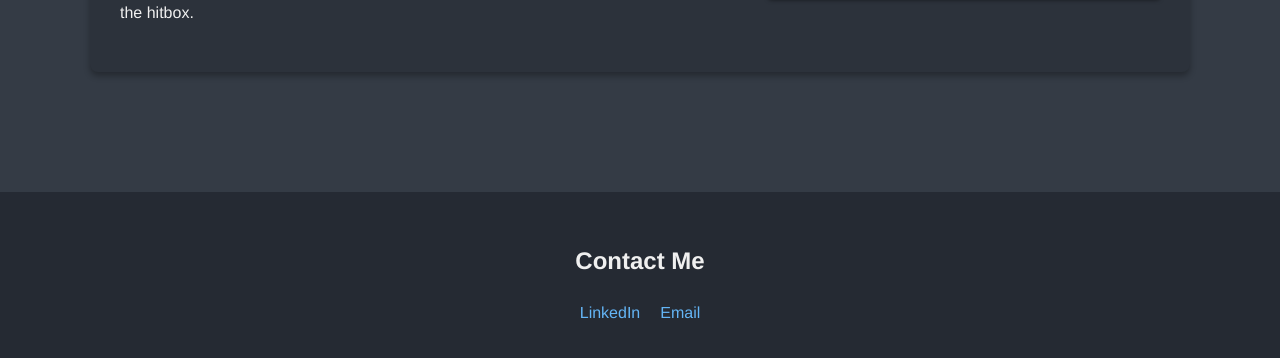
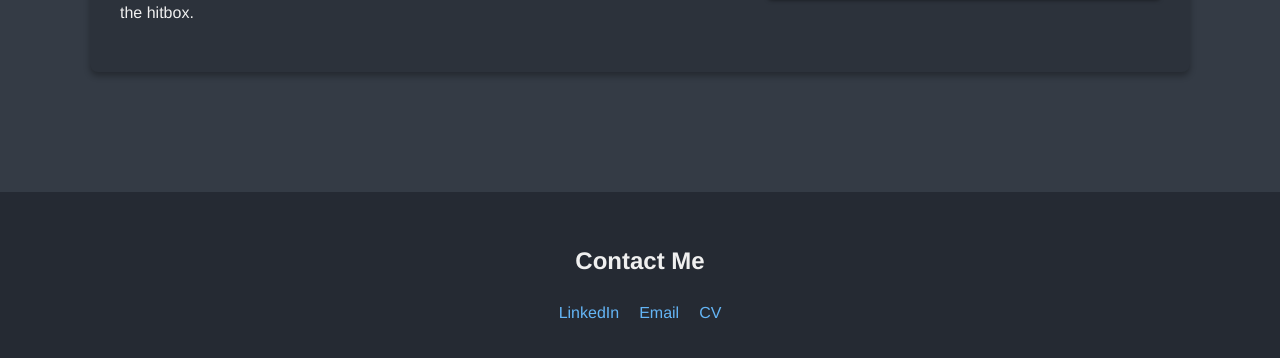
Before and after one commit to LukeBurnss/LukeBurnss.github.io, a plain HTML site: page index.html in a window 1280 px wide. Shown: the part 1937-2295 px from the top of the page. Drawn offline with nearby package versions, Linux system fonts and the light colour scheme.

Commit message:
CV added

```diff
--- a/index.html
+++ b/index.html
@@ -180,6 +180,7 @@
                 <div class="social-links">
                     <a href="https://www.linkedin.com/in/luke-burns-1b2004398">LinkedIn</a>
                     <a href="mailto:lukeburns115@gmail.com">Email</a>
+                    <a href="files/Luke Burns CV">CV</a>
                 </div>
             </div>
         </footer>
```
Also changed, not shown: 1 other file.
